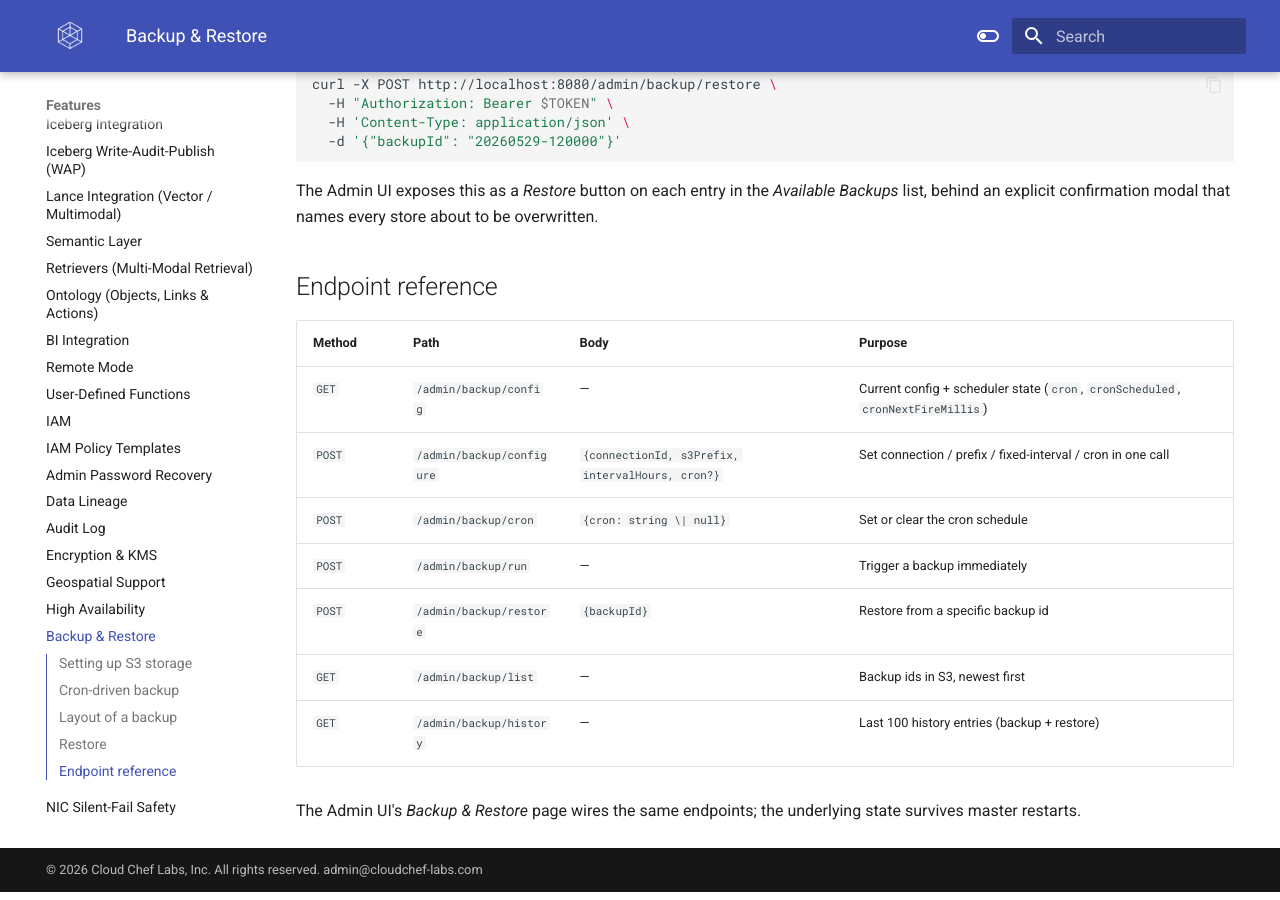
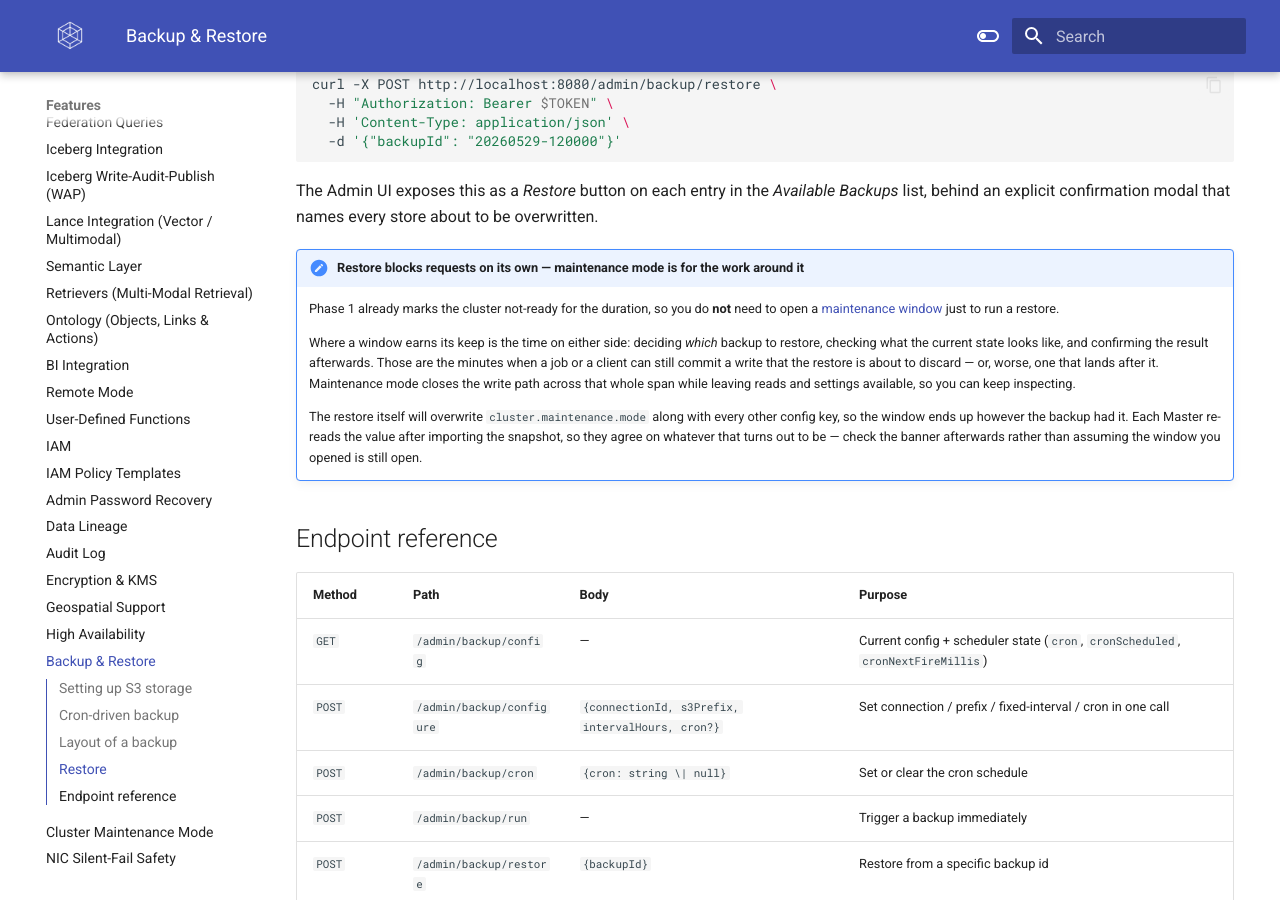
Before and after one commit to cloudcheflabs/ontul-docs, an MkDocs documentation site: the page built from docs/features/backup-restore.md, in a window 1280 px wide and 900 px high, scrolled down 2707 px. Built offline with MkDocs 1.6.1 and Material for MkDocs 9.7.7, drawn with Linux system fonts in a browser that asks for light colours; the version menu is left out.

Commit message:
docs: cluster maintenance mode, and correct three claims about the Admin UI
Adds features/cluster-maintenance.md: what the window refuses and what it
deliberately does not, why the flag lives in the replicated RocksDB metadata
store rather than ZooKeeper, where the check runs (once in the query path,
covering REST SQL / Flight SQL / MCP, plus once in the HTTP layer so clients get
a real 503 instead of 200-with-an-error), and how it is verified.

Three of the "left open" entries carry their reasoning, because a blunter switch
would get them wrong: /v1/api/authz/check stays open because the Trino, Spark
and Flink plugins call it and refusing it fails those engines closed across the
whole lakehouse; job kill stays open because stopping the jobs still writing is
the first thing done after the window opens; settings stay editable because
editing them is usually the work the window was opened for.

Corrections found by reading the UI source against the text:

  - admin-ui.md documented a "Catalog Browser" page. CatalogBrowserPage.tsx
    exists but is not imported or routed anywhere, so the screen cannot be
    reached. Section removed. (The file itself is dead code and left for a
    product decision -- route it or delete it.)

  - admin-ui.md documented a "Worker Dashboard" page. It was removed from the
    app, with the Dashboard's All/Masters/Workers tabs taking over. Section
    removed and the Dashboard entry now says where per-worker metrics are.

  - "Iceberg Health" is a real sidebar entry with no section at all. Added,
    including the leader-only collection caveat and the pointer to how to
    aggregate its Prometheus gauges across a failover.

Also: high-availability.md now states that cluster settings replicate with the
catalogs and spells out the ZooKeeper-vs-RocksDB rule; backup-restore.md gains a
note that restore already blocks requests on its own -- so a window is for the
minutes on either side, not the restore itself -- and that a restore overwrites
the maintenance flag along with every other config key; configuration.md gains
ontul.cluster.maintenance.retry.after.seconds.

Co-Authored-By: Claude Opus 5 (1M context) <noreply@anthropic.com>

```diff
--- a/docs/features/backup-restore.md
+++ b/docs/features/backup-restore.md
@@ -115,6 +115,21 @@ curl -X POST http://localhost:8080/admin/backup/restore \
 
 The Admin UI exposes this as a *Restore* button on each entry in the *Available Backups* list, behind an explicit confirmation modal that names every store about to be overwritten.
 
+!!! note "Restore blocks requests on its own — maintenance mode is for the work around it"
+    Phase 1 already marks the cluster not-ready for the duration, so you do **not** need to open a
+    [maintenance window](cluster-maintenance.md) just to run a restore.
+
+    Where a window earns its keep is the time on either side: deciding *which* backup to restore,
+    checking what the current state looks like, and confirming the result afterwards. Those are the
+    minutes when a job or a client can still commit a write that the restore is about to discard —
+    or, worse, one that lands after it. Maintenance mode closes the write path across that whole
+    span while leaving reads and settings available, so you can keep inspecting.
+
+    The restore itself will overwrite `cluster.maintenance.mode` along with every other config key,
+    so the window ends up however the backup had it. Each Master re-reads the value after importing
+    the snapshot, so they agree on whatever that turns out to be — check the banner afterwards
+    rather than assuming the window you opened is still open.
+
 ## Endpoint reference
 
 | Method | Path | Body | Purpose |
--- a/mkdocs.yml
+++ b/mkdocs.yml
@@ -65,6 +65,7 @@ nav:
       - "Geospatial Support": features/geospatial.md
       - "High Availability": features/high-availability.md
       - "Backup & Restore": features/backup-restore.md
+      - "Cluster Maintenance Mode": features/cluster-maintenance.md
       - "NIC Silent-Fail Safety": features/nic-fail-safety.md
   - "Iceberg Integration":
       - "Overview": iceberg/integration.md
```
Also changed, not shown: docs/features/admin-ui.md (+15 -9 lines), docs/features/cluster-maintenance.md (added, +127 -0 lines), docs/features/high-availability.md (+13 -1 lines), docs/reference/configuration.md (+9 -0 lines).
